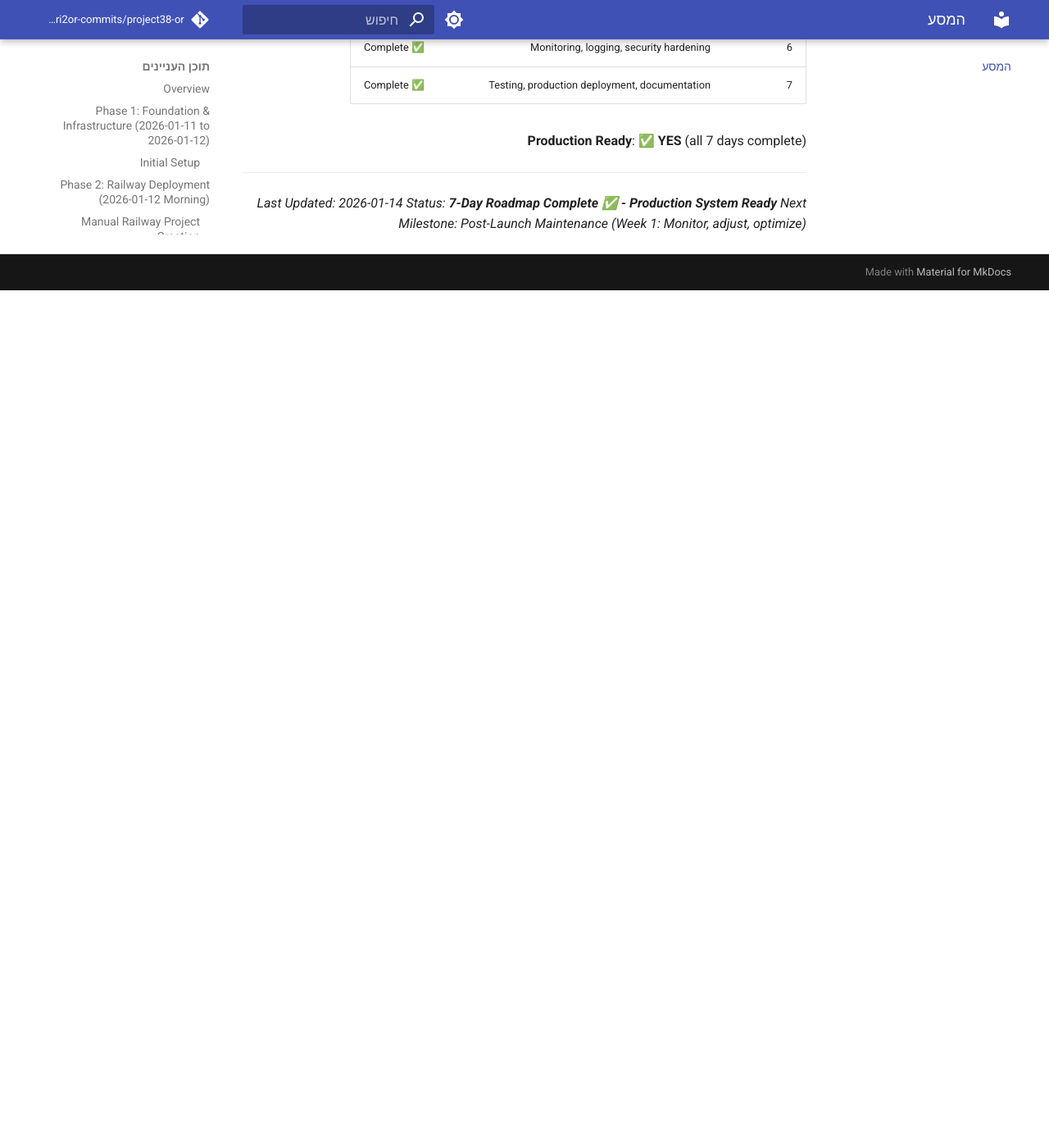
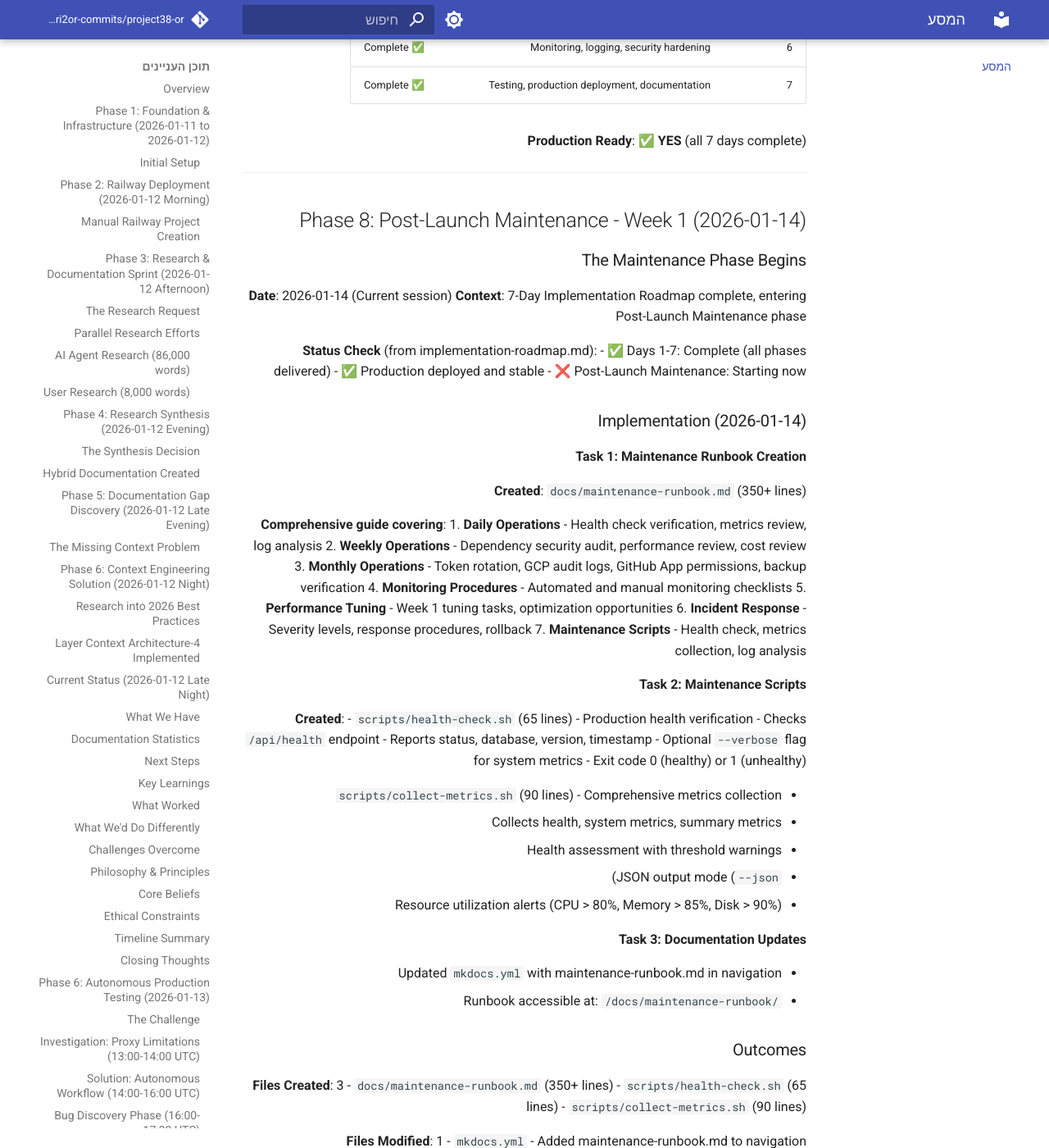
Before and after one commit to edri2or-commits/project38-or, an MkDocs documentation site: the page built from docs/JOURNEY.md, in a window 1280 px wide and 1400 px high, scrolled down 19912 px. Shown: the whole window at 82% size. Built offline with MkDocs 1.6.1 and Material for MkDocs 9.7.7, drawn with Linux system fonts in a browser that asks for light colours; comment, search, counter and statistics services are not loaded; before the commit the page ends 20266 px from its top, so only the background shows below that; some of the changed text lies outside the part shown.

Commit message:
docs(maintenance): add Post-Launch Maintenance runbook and scripts (#92)
Post-Launch Maintenance Week 1 - Operational Excellence

New Documentation:
- docs/maintenance-runbook.md (350+ lines) - Comprehensive operational runbook
  - Daily/Weekly/Monthly operations procedures
  - Monitoring procedures and health assessment
  - Performance tuning guidelines
  - Incident response and rollback procedures
  - Quick reference commands and URLs

New Scripts:
- scripts/health-check.sh (65 lines) - Production health verification
  - Checks /api/health endpoint
  - Reports status, database, version
  - Optional --verbose flag for metrics
  - Exit code 0/1 for CI integration

- scripts/collect-metrics.sh (90 lines) - Metrics collection and assessment
  - Collects health, system, and summary metrics
  - Health assessment with threshold warnings
  - JSON output mode for automation
  - Resource alerts (CPU/Memory/Disk thresholds)

Updated:
- mkdocs.yml: Added maintenance-runbook.md to navigation
- docs/JOURNEY.md: Added Phase 8 (Post-Launch Maintenance)
- docs/changelog.md: Added Post-Launch Maintenance entry

This marks the beginning of the Post-Launch Maintenance phase,
providing formalized operational procedures for production system.

Co-authored-by: Claude <noreply@anthropic.com>

````diff
--- a/docs/JOURNEY.md
+++ b/docs/JOURNEY.md
@@ -872,6 +872,120 @@ router = APIRouter()  # No prefix
 
 ---
 
+## Phase 8: Post-Launch Maintenance - Week 1 (2026-01-14)
+
+### The Maintenance Phase Begins
+
+**Date**: 2026-01-14 (Current session)
+**Context**: 7-Day Implementation Roadmap complete, entering Post-Launch Maintenance phase
+
+**Status Check** (from implementation-roadmap.md):
+- ✅ Days 1-7: Complete (all phases delivered)
+- ✅ Production deployed and stable
+- ❌ Post-Launch Maintenance: Starting now
+
+### Implementation (2026-01-14)
+
+**Task 1: Maintenance Runbook Creation**
+
+**Created**: `docs/maintenance-runbook.md` (350+ lines)
+
+**Comprehensive guide covering**:
+1. **Daily Operations** - Health check verification, metrics review, log analysis
+2. **Weekly Operations** - Dependency security audit, performance review, cost review
+3. **Monthly Operations** - Token rotation, GCP audit logs, GitHub App permissions, backup verification
+4. **Monitoring Procedures** - Automated and manual monitoring checklists
+5. **Performance Tuning** - Week 1 tuning tasks, optimization opportunities
+6. **Incident Response** - Severity levels, response procedures, rollback
+7. **Maintenance Scripts** - Health check, metrics collection, log analysis
+
+**Task 2: Maintenance Scripts**
+
+**Created**:
+- `scripts/health-check.sh` (65 lines) - Production health verification
+  - Checks `/api/health` endpoint
+  - Reports status, database, version, timestamp
+  - Optional `--verbose` flag for system metrics
+  - Exit code 0 (healthy) or 1 (unhealthy)
+
+- `scripts/collect-metrics.sh` (90 lines) - Comprehensive metrics collection
+  - Collects health, system metrics, summary metrics
+  - Health assessment with threshold warnings
+  - JSON output mode (`--json`)
+  - Resource utilization alerts (CPU > 80%, Memory > 85%, Disk > 90%)
+
+**Task 3: Documentation Updates**
+
+- Updated `mkdocs.yml` with maintenance-runbook.md in navigation
+- Runbook accessible at: `/docs/maintenance-runbook/`
+
+### Outcomes
+
+**Files Created**: 3
+- `docs/maintenance-runbook.md` (350+ lines)
+- `scripts/health-check.sh` (65 lines)
+- `scripts/collect-metrics.sh` (90 lines)
+
+**Files Modified**: 1
+- `mkdocs.yml` - Added maintenance-runbook.md to navigation
+
+**Total Lines Added**: ~505 lines
+
+### Value Delivered
+
+**Before Post-Launch Maintenance**:
+- ❌ No operational runbook
+- ❌ No maintenance scripts
+- ❌ No formalized daily/weekly/monthly procedures
+
+**After Post-Launch Maintenance (Week 1, Session 1)**:
+- ✅ Comprehensive maintenance runbook (350+ lines)
+- ✅ Automated health check script
+- ✅ Metrics collection and assessment script
+- ✅ Formalized operational procedures
+- ✅ Token rotation schedules documented
+- ✅ Incident response procedures defined
+
+### Lessons Learned
+
+**1. Maintenance Infrastructure is Critical**
+
+Post-launch is not "done" - it's the beginning of operational excellence. Having clear runbooks and scripts ensures consistent operations.
+
+**2. Automation Reduces Human Error**
+
+Scripts like `health-check.sh` and `collect-metrics.sh` provide consistent, repeatable checks that don't rely on memory or manual procedures.
+
+**3. Documentation as Operations**
+
+The maintenance runbook serves as both documentation AND operational guide - it's immediately actionable, not just informational.
+
+### Metrics
+
+| Metric | Value |
+|--------|-------|
+| **Files Created** | 3 |
+| **Lines Added** | ~505 lines |
+| **Runbook Sections** | 8 |
+| **Scripts Created** | 2 |
+| **Operational Procedures Documented** | 15+ |
+
+### Next Steps
+
+**Week 1 Remaining Tasks**:
+1. Monitor production for 7 days
+2. Fine-tune polling intervals based on actual load
+3. Adjust timeout values based on performance data
+4. Create first performance baseline report
+
+**Week 2-4 Tasks** (from implementation-roadmap.md):
+1. Add more sophisticated error recovery
+2. Implement automatic dependency updates
+3. Add cost monitoring (Railway usage)
+4. Create more n8n workflows for common tasks
+
+---
+
 *Last Updated: 2026-01-14*
-*Status: **7-Day Roadmap Complete ✅ - Production System Ready***
-*Next Milestone: Post-Launch Maintenance (Week 1: Monitor, adjust, optimize)*
+*Status: **Post-Launch Maintenance Phase - Week 1 Active***
+*Current Milestone: Operational Excellence - Runbooks & Scripts*
--- /dev/null
+++ b/docs/maintenance-runbook.md
@@ -0,0 +1,426 @@
+# Maintenance Runbook
+
+**Last Updated**: 2026-01-14
+**Status**: Post-Launch Maintenance Phase (Week 1)
+**Owner**: Autonomous Claude Agent
+
+---
+
+## Table of Contents
+
+1. [Overview](#overview)
+2. [Daily Operations](#daily-operations)
+3. [Weekly Operations](#weekly-operations)
+4. [Monthly Operations](#monthly-operations)
+5. [Monitoring Procedures](#monitoring-procedures)
+6. [Performance Tuning](#performance-tuning)
+7. [Incident Response](#incident-response)
+8. [Maintenance Scripts](#maintenance-scripts)
+
+---
+
+## Overview
+
+This runbook provides operational procedures for maintaining the project38-or autonomous AI system in production. The system consists of:
+
+- **Railway**: Infrastructure and deployment platform
+- **GitHub**: Source code and CI/CD
+- **n8n**: Workflow orchestration
+- **GCP Secret Manager**: Secrets management
+
+**Production URL**: https://or-infra.com
+
+---
+
+## Daily Operations
+
+### 1. Health Check Verification
+
+```bash
+# Check production health
+curl -s https://or-infra.com/api/health | jq .
+
+# Expected response:
+# {
+#   "status": "healthy",
+#   "version": "0.1.0",
+#   "database": "connected",
+#   "timestamp": "2026-01-14T..."
+# }
+```
+
+**If status is "degraded"**:
+1. Check database connectivity
+2. Review Railway logs
+3. Restart service if necessary
+
+### 2. Metrics Review
+
+```bash
+# System metrics
+curl -s https://or-infra.com/metrics/system | jq .
+
+# Summary metrics
+curl -s https://or-infra.com/metrics/summary | jq .
+```
+
+**Key metrics to monitor**:
+- `cpu_percent` < 80%
+- `memory_percent` < 85%
+- `disk_percent` < 90%
+- Deployment success rate > 95%
+
+### 3. Railway Logs Check
+
+```bash
+# Using Railway CLI
+railway logs --service web --environment production --tail 100
+
+# Or via Railway Dashboard
+# https://railway.app/project/95ec21cc-9ada-41c5-8485-12f9a00e0116
+```
+
+**Look for**:
+- ERROR level logs
+- Authentication failures
+- Database connection issues
+- Rate limit warnings
+
+### 4. GitHub Actions Status
+
+```bash
+# Check recent workflow runs
+gh run list --repo edri2or-commits/project38-or --limit 10
+
+# Check for failed runs
+gh run list --repo edri2or-commits/project38-or --status failure
+```
+
+**Automated Health Check**:
+- Runs every 6 hours via `production-health-check.yml`
+- Auto-creates issues on failures
+
+---
+
+## Weekly Operations
+
+### 1. Dependency Security Audit
+
+```bash
+# Run pip-audit for vulnerabilities
+pip-audit
+
+# Check for outdated packages
+pip list --outdated
+```
+
+**Action required if**:
+- CRITICAL or HIGH severity vulnerabilities found
+- Dependencies more than 2 minor versions behind
+
+### 2. Performance Review
+
+Check the following metrics over the past week:
+
+| Metric | Target | Action if Exceeded |
+|--------|--------|-------------------|
+| Average response time | < 500ms | Review slow endpoints |
+| Error rate | < 1% | Investigate error patterns |
+| Deployment time | < 5 min | Check build optimizations |
+| OODA cycle time | < 5s | Review observation sources |
+
+### 3. Cost Review
+
+Monitor Railway usage:
+1. Go to Railway Dashboard → Usage
+2. Check current month spending
+3. Compare against budget ($20/month Pro Plan)
+
+**Alert thresholds**:
+- Warning: 80% of budget
+- Critical: 90% of budget
+
+### 4. Log Analysis
+
+Review structured JSON logs for patterns:
+
+```bash
+# Search for error patterns
+railway logs --service web | grep '"level":"ERROR"'
+
+# Count errors by type
+railway logs --service web | jq 'select(.level == "ERROR") | .message' | sort | uniq -c
+```
+
+---
+
+## Monthly Operations
+
+### 1. Security Token Rotation
+
+**Rotation Schedule**:
+
+| Secret | Rotation Interval | Last Rotated |
+|--------|-------------------|--------------|
+| RAILWAY-API | 90 days | Check GCP |
+| N8N-API | 180 days | Check GCP |
+| github-app-private-key | 365 days | Check GCP |
+| TELEGRAM-BOT-TOKEN | As needed | - |
+
+**Rotation Procedure**:
+
+```bash
+# 1. Generate new token in service dashboard
+# 2. Update in GCP Secret Manager
+gcloud secrets versions add <SECRET_NAME> --data-file=-
+
+# 3. Trigger Railway redeploy (picks up new secret)
+gh workflow run deploy-railway.yml
+
+# 4. Verify new token works
+curl -s https://or-infra.com/api/health
+```
+
+### 2. GCP Audit Log Review
+
+```bash
+# Review Secret Manager access logs
+gcloud logging read 'protoPayload.serviceName="secretmanager.googleapis.com"' \
+  --project=project38-483612 \
+  --limit=100 \
+  --format=json | jq '.[] | {timestamp, method: .protoPayload.methodName, user: .protoPayload.authenticationInfo.principalEmail}'
+```
+
+**Look for**:
+- Unexpected access patterns
+- Failed authentication attempts
+- Access from unknown principals
+
+### 3. GitHub App Permissions Review
+
+1. Go to https://github.com/settings/apps
+2. Review installed permissions
+3. Verify minimal required permissions:
+   - Contents: Read and write
+   - Pull requests: Read and write
+   - Workflows: Read and write
+   - Issues: Read and write
+
+### 4. Backup Verification
+
+```bash
+# Verify PostgreSQL backups exist
+# Railway provides automatic daily backups
+# Check Railway Dashboard → Database → Backups
+
+# Test restore procedure (staging only)
+# See docs/deployment.md Emergency Procedures
+```
+
+### 5. Documentation Update
+
+- Review and update CLAUDE.md if structure changed
+- Update JOURNEY.md with major milestones
+- Create ADR if architectural decisions made
+- Update changelog with all changes
+
+---
+
+## Monitoring Procedures
+
+### Automated Monitoring
+
+| System | Method | Frequency |
+|--------|--------|-----------|
+| Health endpoint | `production-health-check.yml` | Every 6 hours |
+| CI/CD workflows | GitHub Actions | On every push |
+| Secrets access | GCP Cloud Logging | Continuous |
+| Railway metrics | Railway Dashboard | Real-time |
+
+### Manual Monitoring Checklist
+
+- [ ] Health endpoint returns 200
+- [ ] Database connection active
+- [ ] Memory usage < 85%
+- [ ] No ERROR logs in last 24h
+- [ ] All CI workflows passing
+- [ ] No open production issues
+
+### Alert Escalation
+
+| Severity | Response Time | Action |
+|----------|---------------|--------|
+| Critical | 5 minutes | Rollback, create issue |
+| High | 30 minutes | Investigate, fix |
+| Medium | 4 hours | Schedule fix |
+| Low | 24 hours | Track in backlog |
+
+---
+
+## Performance Tuning
+
+### Week 1 Tuning Tasks
+
+Based on the implementation roadmap, focus on:
+
+1. **Polling Intervals**
+   - OODA cycle interval: Default 60s, adjust based on load
+   - Health check interval: Default 30s
+   - Token refresh: 5 minutes before expiration
+
+2. **Timeout Values**
+   - Deployment timeout: 600s (10 min)
+   - API request timeout: 30s
+   - Database connection timeout: 10s
+
+3. **Retry Configuration**
+   - Max retries: 5
+   - Exponential backoff: 2^n seconds
+   - Max wait: 60s
+
+### Optimization Opportunities
+
+| Area | Current | Target | Action |
+|------|---------|--------|--------|
+| OODA cycle | ~3s | < 2s | Parallel observations |
+| Deployment | ~3 min | < 2 min | Build caching |
+| Webhook response | < 1s | < 500ms | Request batching |
+
+---
+
+## Incident Response
+
+### Severity Levels
+
+- **Critical**: Production down, data loss risk
+- **High**: Degraded performance, functionality impaired
+- **Medium**: Non-critical feature broken
+- **Low**: Minor issue, workaround available
+
+### Response Procedure
+
+1. **Identify**: Check health endpoint, logs, metrics
+2. **Contain**: Rollback if needed, isolate issue
+3. **Investigate**: Review logs, identify root cause
+4. **Resolve**: Apply fix, verify resolution
+5. **Document**: Update runbook, create ADR if needed
+
+### Rollback Procedure
+
+```bash
+# Option 1: Railway Dashboard
+# Go to Deployments → Select previous → Redeploy
+
+# Option 2: Railway CLI
+railway redeploy <previous-deployment-id>
+
+# Option 3: GitHub Actions
+gh workflow run deploy-railway.yml -f rollback=true
+```
+
+---
+
+## Maintenance Scripts
+
+### Health Check Script
+
+```bash
+#!/bin/bash
+# scripts/health-check.sh
+
+PROD_URL="https://or-infra.com"
+
+echo "Checking production health..."
+
+HEALTH=$(curl -s "$PROD_URL/api/health")
+STATUS=$(echo $HEALTH | jq -r '.status')
+DATABASE=$(echo $HEALTH | jq -r '.database')
+
+if [ "$STATUS" = "healthy" ] && [ "$DATABASE" = "connected" ]; then
+    echo "✅ Production healthy"
+    exit 0
+else
+    echo "❌ Production unhealthy: $HEALTH"
+    exit 1
+fi
+```
+
+### Metrics Collection Script
+
+```bash
+#!/bin/bash
+# scripts/collect-metrics.sh
+
+PROD_URL="https://or-infra.com"
+
+echo "=== System Metrics ==="
+curl -s "$PROD_URL/metrics/system" | jq .
+
+echo ""
+echo "=== Summary Metrics ==="
+curl -s "$PROD_URL/metrics/summary" | jq .
+
+echo ""
+echo "=== Health Status ==="
+curl -s "$PROD_URL/api/health" | jq .
+```
+
+### Log Analysis Script
+
+```bash
+#!/bin/bash
+# scripts/analyze-logs.sh
+
+echo "=== Error Summary (Last 24h) ==="
+railway logs --service web --environment production | \
+    jq 'select(.level == "ERROR")' | \
+    jq -r '.message' | \
+    sort | uniq -c | sort -rn | head -10
+
+echo ""
+echo "=== Warning Summary ==="
+railway logs --service web --environment production | \
+    jq 'select(.level == "WARNING")' | \
+    jq -r '.message' | \
+    sort | uniq -c | sort -rn | head -10
+```
+
+---
+
+## Quick Reference
+
+### Key URLs
+
+| Service | URL |
+|---------|-----|
+| Production | https://or-infra.com |
+| Health Check | https://or-infra.com/api/health |
+| Metrics | https://or-infra.com/metrics/summary |
+| Railway Dashboard | https://railway.app/project/95ec21cc-9ada-41c5-8485-12f9a00e0116 |
+| GitHub Repo | https://github.com/edri2or-commits/project38-or |
+
+### Key Commands
+
+```bash
+# Health check
+curl -s https://or-infra.com/api/health | jq .
+
+# Railway logs
+railway logs --service web --environment production
+
+# GitHub workflow status
+gh run list --repo edri2or-commits/project38-or
+
+# GCP secrets list
+gcloud secrets list --project=project38-483612
+```
+
+### Emergency Contacts
+
+- **Railway Support**: https://railway.app/help
+- **GCP Support**: https://cloud.google.com/support
+- **GitHub Issues**: https://github.com/edri2or-commits/project38-or/issues
+
+---
+
+*This runbook should be reviewed and updated monthly or after any significant incident.*
--- a/mkdocs.yml
+++ b/mkdocs.yml
@@ -73,6 +73,7 @@ nav:
           - מעבר ל-WIF: wif-migration-plan.md
           - פריסה ל-Railway: RAILWAY_SETUP.md
           - מדריך Deployment: deployment.md
+          - Maintenance Runbook: maintenance-runbook.md
       - אינטגרציות:
           - תוכנית 7 ימים: integrations/implementation-roadmap.md
           - ארכיטקטורה אוטונומית: integrations/autonomous-architecture.md
````
Also changed, not shown: docs/changelog.md (+24 -0 lines), 2 other files.
